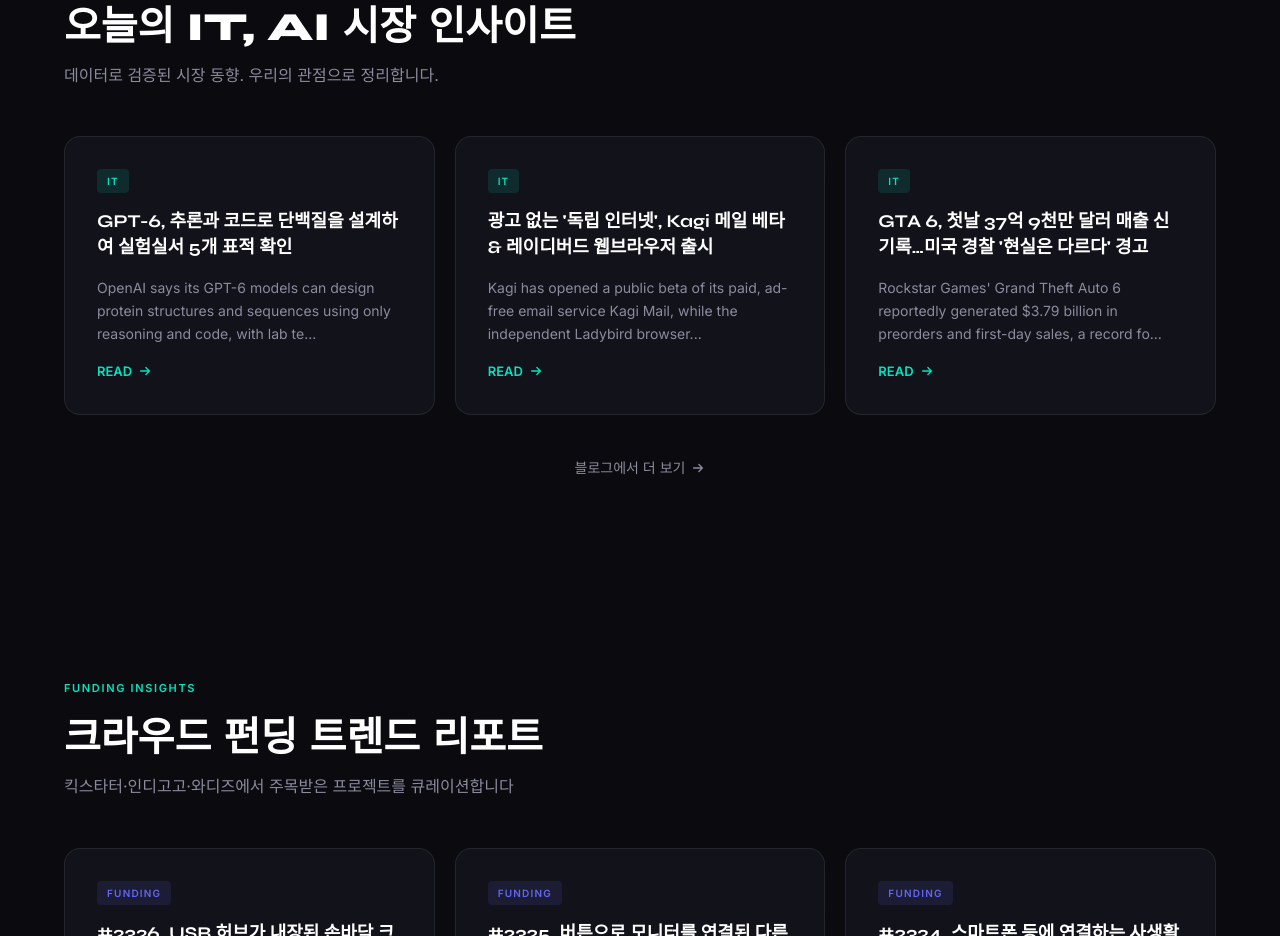
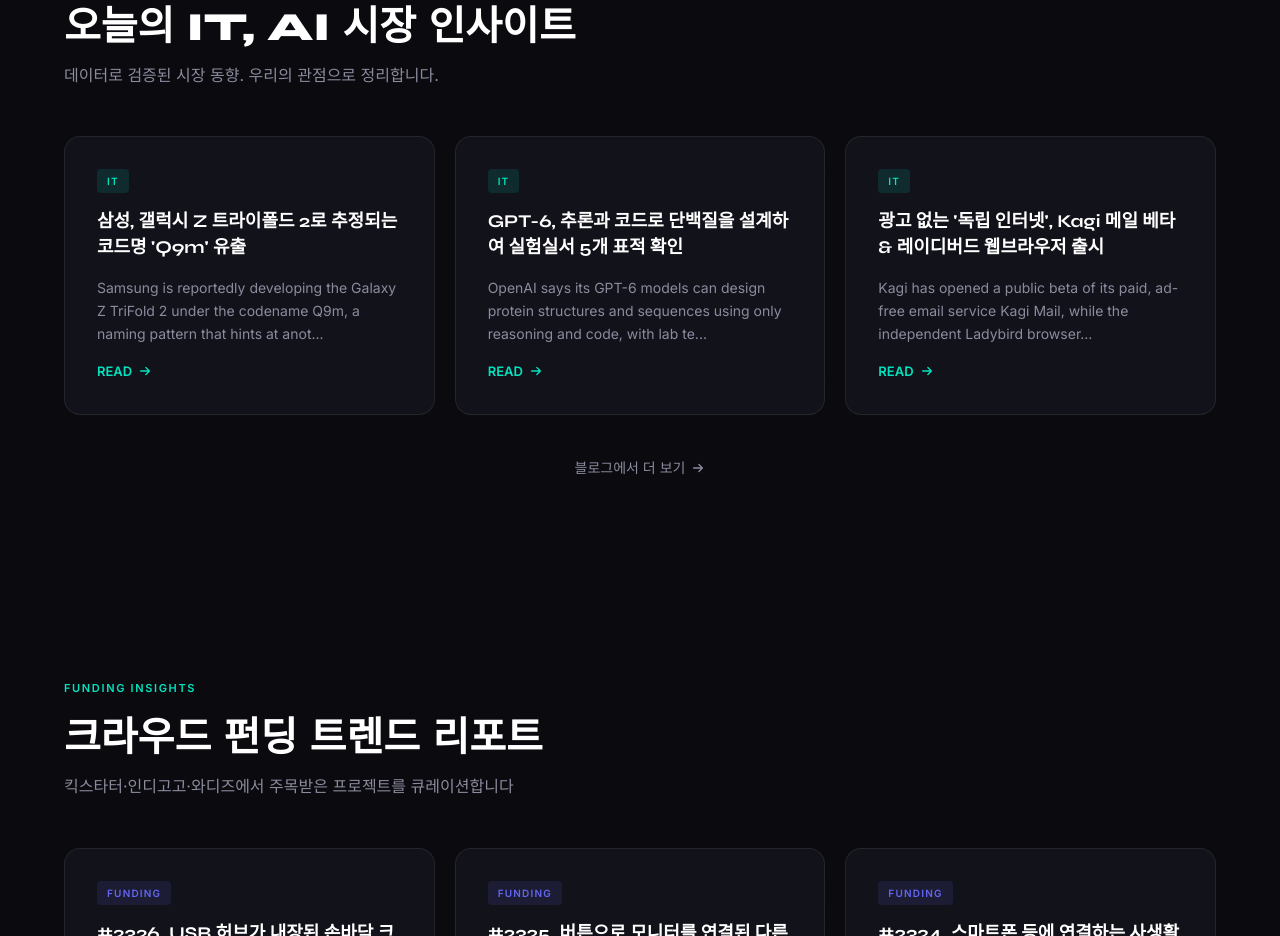
Before and after one commit to will5ma/wearablesearch, a plain HTML site: page index.html in a window 1280 px wide. Shown: the part 1227-2163 px from the top of the page. Drawn offline with Linux system fonts and the light colour scheme.

Commit message:
chore: 카드 자동 업데이트 [2026-11-27]

```diff
--- a/index.html
+++ b/index.html
@@ -1018,7 +1018,19 @@
 <!-- NEWS_CARDS_START -->
       <article class="glass-card insight-card fade-up" aria-labelledby="card-title-1">
         <span class="card-tag tag-market">IT</span>
-        <h3 class="card-title" id="card-title-1">GPT-6, 추론과 코드로 단백질을 설계하여 실험실서 5개 표적 확인</h3>
+        <h3 class="card-title" id="card-title-1">삼성, 갤럭시 Z 트라이폴드 2로 추정되는 코드명 'Q9m' 유출</h3>
+        <p class="card-excerpt">Samsung is reportedly developing the Galaxy Z TriFold 2 under the codename Q9m, a naming pattern that hints at anot...</p>
+        <a href="https://blog.naver.com/geekstarter/224493001952" class="card-link" target="_blank"
+           rel="noopener noreferrer" aria-label="삼성, 갤럭시 Z 트라이폴드 2로 추정되는 코드명 'Q9m' 유출 읽기">
+          READ
+          <svg width="14" height="14" viewBox="0 0 16 16" fill="none" aria-hidden="true">
+            <path d="M3 8h10M9 4l4 4-4 4" stroke="currentColor" stroke-width="1.5" stroke-linecap="round" stroke-linejoin="round"/>
+          </svg>
+        </a>
+      </article>
+      <article class="glass-card insight-card fade-up" aria-labelledby="card-title-2" style="transition-delay:0.1s">
+        <span class="card-tag tag-market">IT</span>
+        <h3 class="card-title" id="card-title-2">GPT-6, 추론과 코드로 단백질을 설계하여 실험실서 5개 표적 확인</h3>
         <p class="card-excerpt">OpenAI says its GPT-6 models can design protein structures and sequences using only reasoning and code, with lab te...</p>
         <a href="https://blog.naver.com/geekstarter/224491985894" class="card-link" target="_blank"
            rel="noopener noreferrer" aria-label="GPT-6, 추론과 코드로 단백질을 설계하여 실험실서 5개 표적 확인 읽기">
@@ -1028,24 +1040,12 @@
           </svg>
         </a>
       </article>
-      <article class="glass-card insight-card fade-up" aria-labelledby="card-title-2" style="transition-delay:0.1s">
+      <article class="glass-card insight-card fade-up" aria-labelledby="card-title-3" style="transition-delay:0.2s">
         <span class="card-tag tag-market">IT</span>
-        <h3 class="card-title" id="card-title-2">광고 없는 '독립 인터넷', Kagi 메일 베타 &amp; 레이디버드 웹브라우저 출시</h3>
+        <h3 class="card-title" id="card-title-3">광고 없는 '독립 인터넷', Kagi 메일 베타 &amp; 레이디버드 웹브라우저 출시</h3>
         <p class="card-excerpt">Kagi has opened a public beta of its paid, ad-free email service Kagi Mail, while the independent Ladybird browser...</p>
         <a href="https://blog.naver.com/geekstarter/224489917361" class="card-link" target="_blank"
            rel="noopener noreferrer" aria-label="광고 없는 '독립 인터넷', Kagi 메일 베타 &amp; 레이디버드 웹브라우저 출시 읽기">
-          READ
-          <svg width="14" height="14" viewBox="0 0 16 16" fill="none" aria-hidden="true">
-            <path d="M3 8h10M9 4l4 4-4 4" stroke="currentColor" stroke-width="1.5" stroke-linecap="round" stroke-linejoin="round"/>
-          </svg>
-        </a>
-      </article>
-      <article class="glass-card insight-card fade-up" aria-labelledby="card-title-3" style="transition-delay:0.2s">
-        <span class="card-tag tag-market">IT</span>
-        <h3 class="card-title" id="card-title-3">GTA 6, 첫날 37억 9천만 달러 매출 신기록…미국 경찰 '현실은 다르다' 경고</h3>
-        <p class="card-excerpt">Rockstar Games' Grand Theft Auto 6 reportedly generated $3.79 billion in preorders and first-day sales, a record fo...</p>
-        <a href="https://blog.naver.com/geekstarter/224488319279" class="card-link" target="_blank"
-           rel="noopener noreferrer" aria-label="GTA 6, 첫날 37억 9천만 달러 매출 신기록…미국 경찰 '현실은 다르다' 경고 읽기">
           READ
           <svg width="14" height="14" viewBox="0 0 16 16" fill="none" aria-hidden="true">
             <path d="M3 8h10M9 4l4 4-4 4" stroke="currentColor" stroke-width="1.5" stroke-linecap="round" stroke-linejoin="round"/>
```
